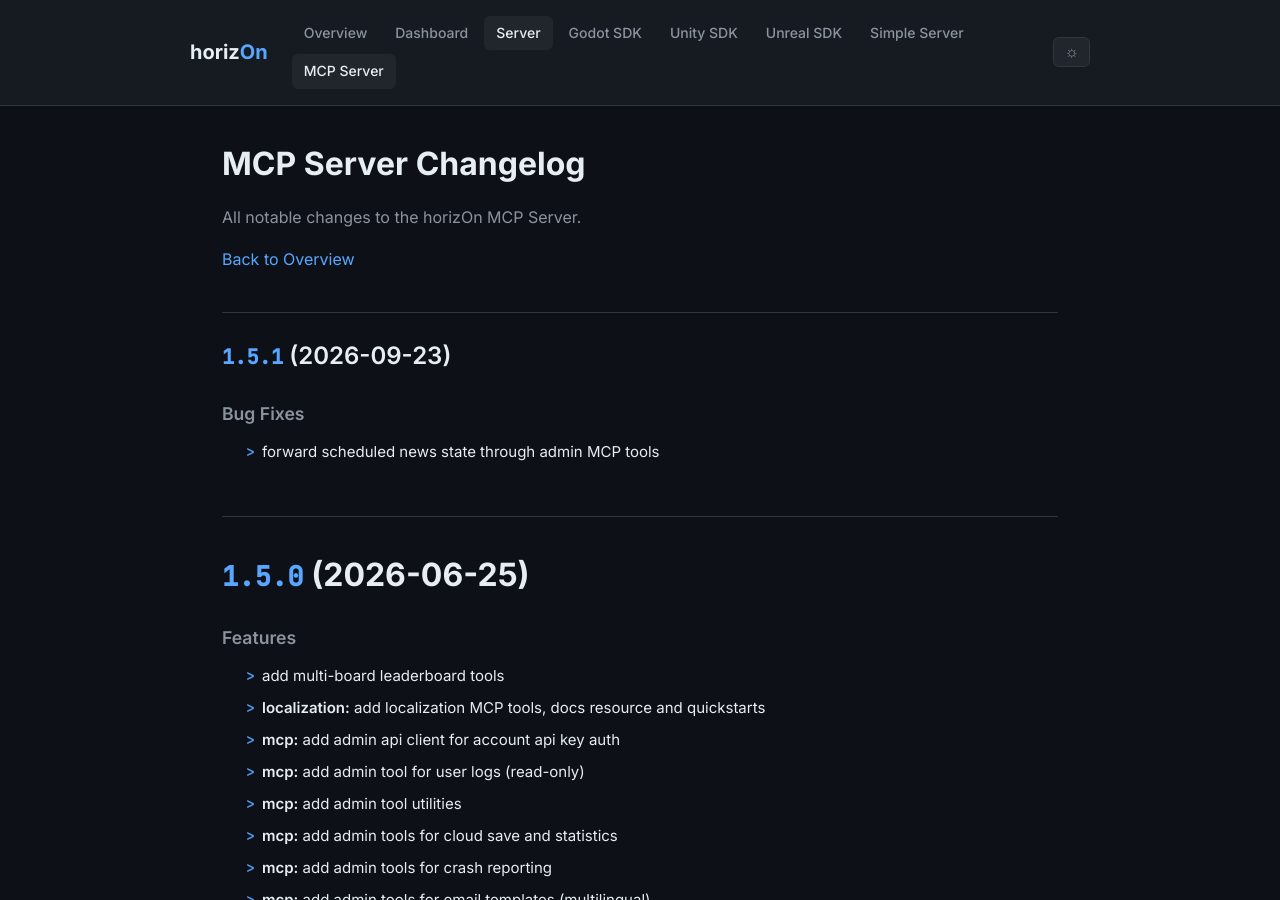
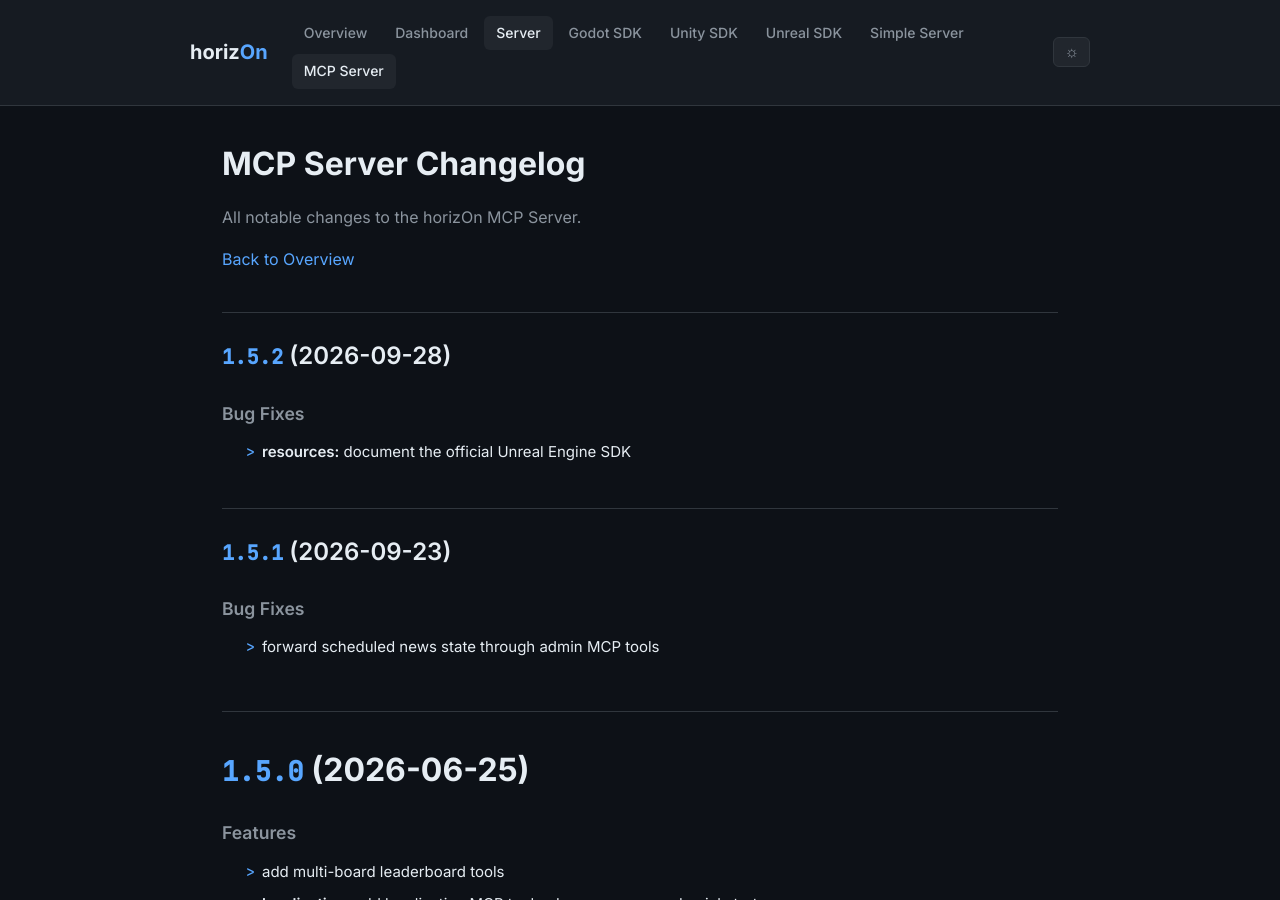
Before and after one commit to ProjectMakersDE/horizOn-Changelog, a Jekyll site: the page built from mcp-server-changelog.md, in a window 1280 px wide and 900 px high. Built offline with Jekyll 4.4.1, drawn with Linux system fonts in a browser that asks for light colours.

Commit message:
chore: reconcile changelogs

```diff
--- a/mcp-server-changelog.md
+++ b/mcp-server-changelog.md
@@ -8,6 +8,13 @@ title: MCP Server Changelog
 All notable changes to the horizOn MCP Server.
 
 [Back to Overview](.)
+
+## [1.5.2](https://github.com/ProjectMakersDE/horizOn-mcp/compare/v1.5.1...v1.5.2) (2026-09-28)
+
+
+### Bug Fixes
+
+* **resources:** document the official Unreal Engine SDK ([acce193](https://github.com/ProjectMakersDE/horizOn-mcp/commit/acce1931606de62184c5e5c9f63899b7c7b47ec4))
 
 ## [1.5.1](https://github.com/ProjectMakersDE/horizOn-mcp/compare/v1.5.0...v1.5.1) (2026-09-23)
 
```
Also changed, not shown: index.md (+1 -1 lines).
